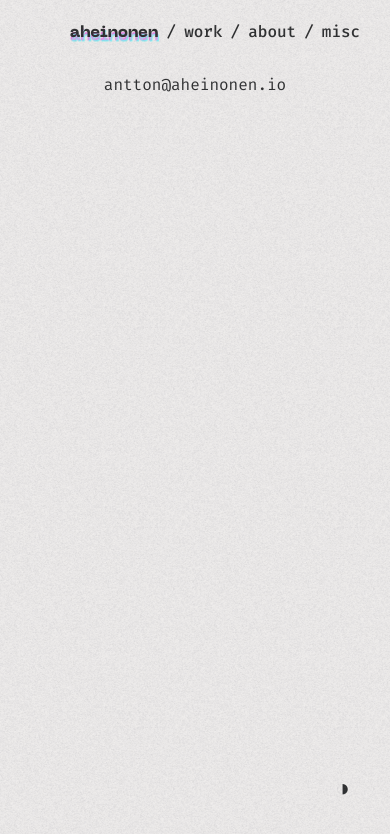
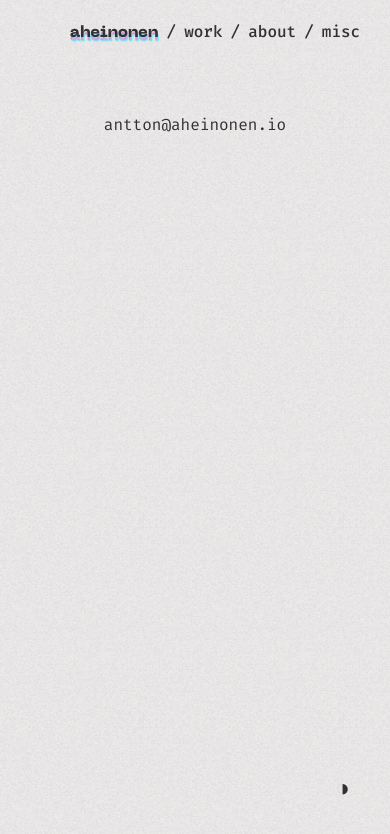
Before and after one commit to heinoant/heinoant.github.io, a Next.js app: page / in a window 390 px wide. Shown: the top 834 px of the page. Built offline with nearby package versions, Linux system fonts and the light colour scheme.

Commit message:
Layout changes

```diff
--- a/app/globals.css
+++ b/app/globals.css
@@ -150,6 +150,38 @@ display: none;
   100% { transform: translate(2px, 1px) skew(-1deg); }
 }
 
+[data-theme='dark'] .vignette {
+  position: fixed;
+  top: 0;
+  left: 0;
+  width: 100%;
+  height: 100%;
+  pointer-events: none;
+  mix-blend-mode: overlay;
+  z-index: -1;
+
+  background: radial-gradient(ellipse at center,
+      transparent 0%,
+      transparent 20%,
+      rgba(0, 0, 0, 0.5) 100%);
+}
+
+[data-theme='light'] .vignette {
+  position: fixed;
+  top: 0;
+  left: 0;
+  width: 100%;
+  height: 100%;
+  pointer-events: none;
+  mix-blend-mode: hard-light;
+  z-index: -1;
+
+  background: radial-gradient(ellipse at center,
+      transparent 0%,
+      transparent 40%,
+      rgba(0, 0, 0, 0.15) 100%);
+}
+
 @layer utilities {
   .text-balance {
     text-wrap: balance;
--- a/app/layout.tsx
+++ b/app/layout.tsx
@@ -19,9 +19,10 @@ export default function RootLayout({
   return (
     <html lang="en">
       <body className={firaCode.className}>
-        <div className="noise"></div>
+        <div className="noise" />
+        <div className="vignette" />
         <div className="max-h-screen md:flex md:min-h-screen blur-[0.5px]">
-          <Navbar className="md:flex md:basis-1/3 md:justify-end pt-5 md:pt-0 pl-10 md:text-2xl text-end" />
+          <Navbar className="md:flex md:basis-1/3 md:justify-end pt-5 md:pt-0 pl-10 md:text-2xl text-end mb-10 md:mb-0" />
           {children}
         </div>
         <DarkmodeButton className="fixed text-2xl bottom-10 right-10 md:bottom-16 md:right-16 blur-[0.5px] transition ease-in-out hover:scale-[0.9] active:scale-[0.8] duration-200" />
```
